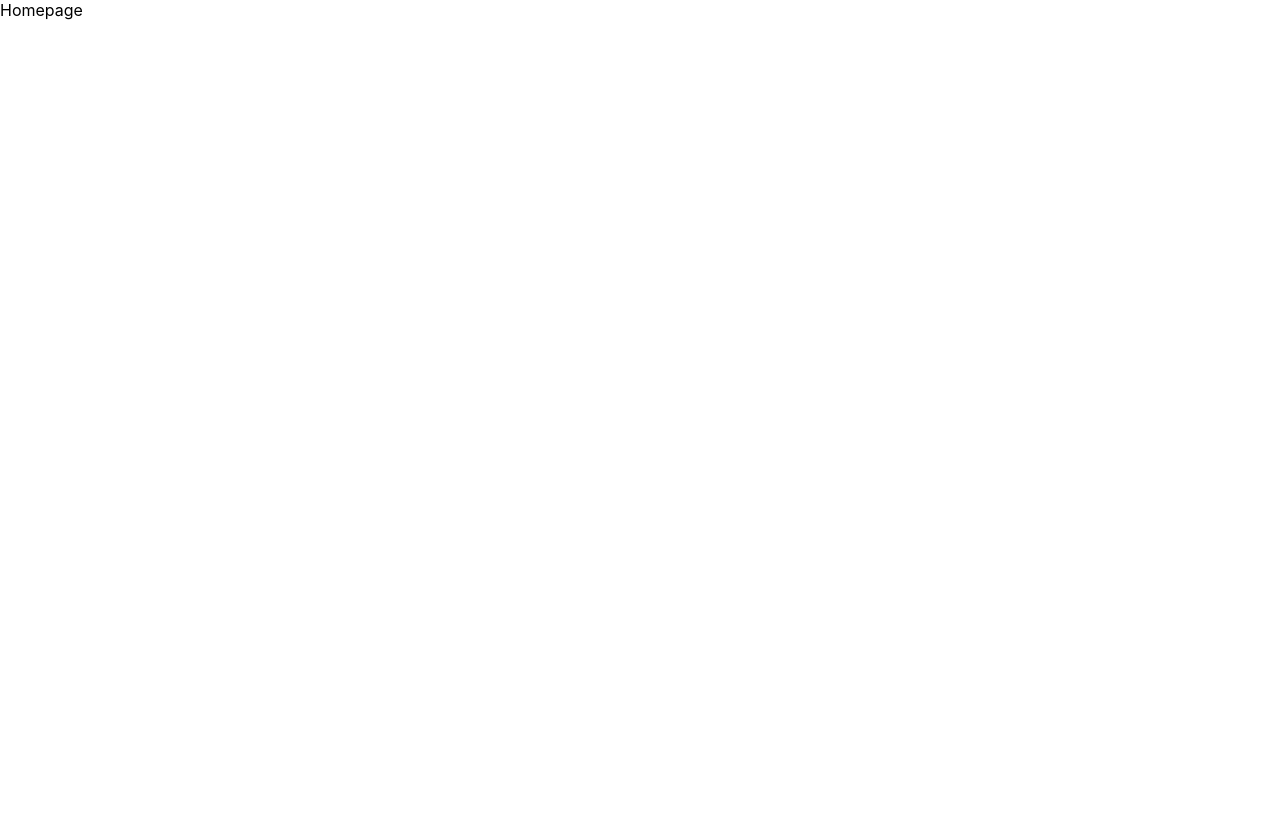
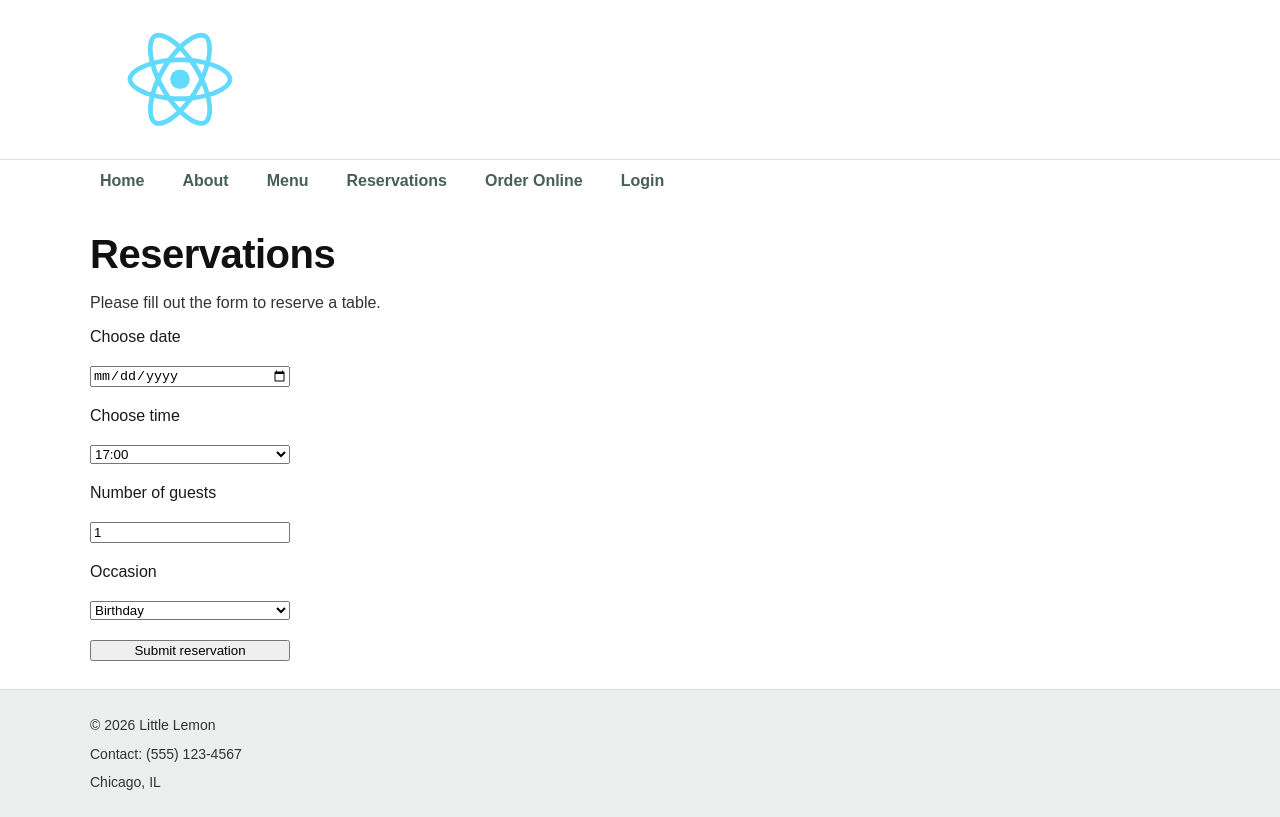
Before and after one commit to Pawmah/little-lemon-booking, a React (Create React App) app: page /booking in a window 1280 px wide. Built offline with nearby package versions, Linux system fonts and the light colour scheme.

Commit message:
Add BookingForm controlled component

```diff
--- a/public/index.html
+++ b/public/index.html
@@ -5,10 +5,21 @@
     <link rel="icon" href="%PUBLIC_URL%/favicon.ico" />
     <meta name="viewport" content="width=device-width, initial-scale=1" />
     <meta name="theme-color" content="#000000" />
+
+    <!-- ✅ SEO meta description -->
     <meta
       name="description"
-      content="Web site created using create-react-app"
+      content="Reserve a table at Little Lemon—your neighborhood Mediterranean restaurant. Book quickly online and explore weekly specials."
     />
+
+    <!-- ✅ Open Graph (OGP) tags for social sharing -->
+    <meta name="og:title" content="Little Lemon | Reserve a Table" />
+    <meta
+      name="og:description"
+      content="Book a table at Little Lemon in seconds. View specials, explore the menu, and reserve your spot online."
+    />
+    <meta name="og:image" content="%PUBLIC_URL%/little-lemon-og.png" />
+
     <link rel="apple-touch-icon" href="%PUBLIC_URL%/logo192.png" />
     <!--
       manifest.json provides metadata used when your web app is installed on a
@@ -19,12 +30,8 @@
       Notice the use of %PUBLIC_URL% in the tags above.
       It will be replaced with the URL of the `public` folder during the build.
       Only files inside the `public` folder can be referenced from the HTML.
-
-      Unlike "/favicon.ico" or "favicon.ico", "%PUBLIC_URL%/favicon.ico" will
-      work correctly both with client-side routing and a non-root public URL.
-      Learn how to configure a non-root public URL by running `npm run build`.
     -->
-    <title>React App</title>
+    <title>Little Lemon</title>
   </head>
   <body>
     <noscript>You need to enable JavaScript to run this app.</noscript>
@@ -36,7 +43,7 @@
       You can add webfonts, meta tags, or analytics to this file.
       The build step will place the bundled scripts into the <body> tag.
 
-      To begin the development, run `npm start` or `yarn start`.
+      To begin development, run `npm start` or `yarn start`.
       To create a production bundle, use `npm run build` or `yarn build`.
     -->
   </body>
--- a/src/App.css
+++ b/src/App.css
@@ -1,38 +1,212 @@
-.App {
-  text-align: center;
+/* =========================
+   Base / Reset
+========================= */
+* {
+  box-sizing: border-box;
 }
 
-.App-logo {
-  height: 40vmin;
-  pointer-events: none;
+body {
+  margin: 0;
+  font-family: Arial, Helvetica, sans-serif;
+  color: #1a1a1a;
+  background-color: #ffffff;
 }
 
-@media (prefers-reduced-motion: no-preference) {
-  .App-logo {
-    animation: App-logo-spin infinite 20s linear;
+/* Optional: make images behave nicely */
+img {
+  display: block;
+  max-width: 100%;
+}
+
+/* =========================
+   Layout (Grid + Container)
+========================= */
+.layout {
+  display: grid;
+  grid-template-rows: auto auto 1fr auto;
+  min-height: 100vh;
+}
+
+.container {
+  width: min(1100px, 90%);
+  margin: 0 auto;
+}
+
+/* =========================
+   Visual Styles (Typography)
+========================= */
+h1,
+h2,
+h3,
+h4,
+h5,
+h6 {
+  margin: 0 0 12px 0;
+  line-height: 1.2;
+  color: #111;
+}
+
+h1 {
+  font-size: 40px;
+  letter-spacing: -0.5px;
+}
+
+h2 {
+  font-size: 28px;
+}
+
+h3 {
+  font-size: 22px;
+}
+
+p {
+  margin: 0 0 12px 0;
+  line-height: 1.6;
+  font-size: 16px;
+  color: #333;
+}
+
+span {
+  font-size: 16px;
+}
+
+/* =========================
+   Header
+========================= */
+.header {
+  padding: 16px 0;
+  border-bottom: 1px solid #e0e0e0;
+  background-color: #ffffff;
+}
+
+.header .container {
+  display: flex;
+  align-items: center;
+  justify-content: space-between;
+}
+
+/* =========================
+   Navigation
+========================= */
+.nav {
+  padding: 12px 0;
+  background-color: #ffffff;
+}
+
+.nav ul {
+  list-style: none;
+  padding: 0;
+  margin: 0;
+
+  display: flex;
+  gap: 18px;
+  flex-wrap: wrap;
+}
+
+.nav li {
+  margin: 0;
+}
+
+.nav a {
+  text-decoration: none;
+  color: #495e57;
+  font-weight: 600;
+  padding: 8px 10px;
+  border-radius: 10px;
+
+  transition: background-color 0.2s ease, color 0.2s ease;
+}
+
+.nav a:hover {
+  background-color: #edefee;
+  color: #495e57;
+}
+
+.nav a:focus {
+  outline: 2px solid #f4ce14;
+  outline-offset: 2px;
+}
+
+/* =========================
+   Main
+========================= */
+.main {
+  padding: 28px 0;
+}
+
+.main .container {
+  background-color: #ffffff;
+  border-radius: 12px;
+}
+
+/* =========================
+   Footer
+========================= */
+.footer {
+  padding: 18px 0;
+  border-top: 1px solid #e0e0e0;
+  background-color: #edefee;
+}
+
+.footer p {
+  margin: 6px 0;
+  font-size: 14px;
+  color: #333;
+}
+
+/* =========================
+   Images (logo + general)
+========================= */
+.header img {
+  width: 180px;
+  height: auto;
+}
+
+/* You can reuse this later for dish images/cards */
+.rounded-image {
+  border-radius: 12px;
+}
+
+/* =========================
+   Responsive adjustments
+========================= */
+@media (max-width: 600px) {
+  h1 {
+    font-size: 30px;
+  }
+
+  .header .container {
+    flex-direction: column;
+    align-items: flex-start;
+    gap: 12px;
+  }
+
+  .nav ul {
+    flex-direction: column;
+    gap: 10px;
+  }
+
+  .nav a {
+    width: 100%;
+    display: inline-block;
   }
 }
 
-.App-header {
-  background-color: #282c34;
-  min-height: 100vh;
-  display: flex;
-  flex-direction: column;
-  align-items: center;
-  justify-content: center;
-  font-size: calc(10px + 2vmin);
-  color: white;
+/* CTA button styling */
+a {
+  color: inherit;
 }
 
-.App-link {
-  color: #61dafb;
+.main a {
+  display: inline-block;
+  background-color: #f4ce14;
+  color: #111;
+  padding: 10px 14px;
+  border-radius: 10px;
+  font-weight: 700;
+  text-decoration: none;
 }
 
-@keyframes App-logo-spin {
-  from {
-    transform: rotate(0deg);
-  }
-  to {
-    transform: rotate(360deg);
-  }
+.main a:hover {
+  opacity: 0.9;
 }
--- a/src/App.js
+++ b/src/App.js
@@ -1,8 +1,21 @@
+import "./App.css";
+import { BrowserRouter } from "react-router-dom";
+
+import Header from "./Header";
+import Nav from "./Nav";
+import Main from "./Main";
+import Footer from "./Footer";
+
 function App() {
   return (
-    <div className="App">
-      Homepage
-    </div>
+    <BrowserRouter>
+      <div className="layout">
+        <Header />
+        <Nav />
+        <Main />
+        <Footer />
+      </div>
+    </BrowserRouter>
   );
 }
 
--- /dev/null
+++ b/src/BookingForm.js
@@ -0,0 +1,72 @@
+import { useState } from "react";
+
+function BookingForm() {
+  const [date, setDate] = useState("");
+  const [time, setTime] = useState("17:00");
+  const [guests, setGuests] = useState(1);
+  const [occasion, setOccasion] = useState("Birthday");
+
+  const [availableTimes] = useState([
+    "17:00",
+    "18:00",
+    "19:00",
+    "20:00",
+    "21:00",
+  ]);
+
+  function handleSubmit(e) {
+    e.preventDefault();
+    console.log("Reservation submitted:", { date, time, guests, occasion });
+  }
+
+  return (
+    <form
+      onSubmit={handleSubmit}
+      style={{ display: "grid", maxWidth: "200px", gap: "20px" }}
+    >
+      <label htmlFor="res-date">Choose date</label>
+      <input
+        type="date"
+        id="res-date"
+        value={date}
+        onChange={(e) => setDate(e.target.value)}
+      />
+
+      <label htmlFor="res-time">Choose time</label>
+      <select
+        id="res-time"
+        value={time}
+        onChange={(e) => setTime(e.target.value)}
+      >
+        {availableTimes.map((t) => (
+          <option key={t}>{t}</option>
+        ))}
+      </select>
+
+      <label htmlFor="guests">Number of guests</label>
+      <input
+        type="number"
+        placeholder="1"
+        min="1"
+        max="10"
+        id="guests"
+        value={guests}
+        onChange={(e) => setGuests(Number(e.target.value))}
+      />
+
+      <label htmlFor="occasion">Occasion</label>
+      <select
+        id="occasion"
+        value={occasion}
+        onChange={(e) => setOccasion(e.target.value)}
+      >
+        <option>Birthday</option>
+        <option>Anniversary</option>
+      </select>
+
+      <input type="submit" value="Submit reservation" />
+    </form>
+  );
+}
+
+export default BookingForm;
--- a/src/BookingPage.js
+++ b/src/BookingPage.js
@@ -0,0 +1,13 @@
+import BookingForm from "./BookingForm";
+
+function BookingPage() {
+  return (
+    <section>
+      <h1>Reservations</h1>
+      <p>Please fill out the form to reserve a table.</p>
+      <BookingForm />
+    </section>
+  );
+}
+
+export default BookingPage;
--- a/src/CallToAction.js
+++ b/src/CallToAction.js
@@ -0,0 +1,18 @@
+import { Link } from "react-router-dom";
+
+function CallToAction() {
+  return (
+    <section>
+      <h1>Little Lemon</h1>
+      <h2>Chicago</h2>
+      <p>
+        We are a family owned Mediterranean restaurant, focused on traditional
+        recipes served with a modern twist.
+      </p>
+
+      <Link to="/booking">Reserve a Table</Link>
+    </section>
+  );
+}
+
+export default CallToAction;
--- a/src/Chicago.js
+++ b/src/Chicago.js
@@ -0,0 +1,13 @@
+function Chicago() {
+  return (
+    <section>
+      <h2>About Little Lemon</h2>
+      <p>
+        Little Lemon is a charming neighborhood bistro that serves simple,
+        delicious Mediterranean food in Chicago.
+      </p>
+    </section>
+  );
+}
+
+export default Chicago;
--- a/src/CustomersSay.js
+++ b/src/CustomersSay.js
@@ -0,0 +1,10 @@
+function CustomersSay() {
+  return (
+    <section>
+      <h2>Testimonials</h2>
+      <p>Customer reviews will go here.</p>
+    </section>
+  );
+}
+
+export default CustomersSay;
--- a/src/Header.js
+++ b/src/Header.js
@@ -0,0 +1,13 @@
+import logo from "./logo.svg";
+
+function Header() {
+  return (
+    <header className="header">
+      <div className="container">
+        <img src={logo} alt="Little Lemon logo" width="200" />
+      </div>
+    </header>
+  );
+}
+
+export default Header;
--- a/src/Main.js
+++ b/src/Main.js
@@ -0,0 +1,19 @@
+import { Routes, Route } from "react-router-dom";
+
+import HomePage from "./HomePage";
+import BookingPage from "./BookingPage";
+
+function Main() {
+  return (
+    <main className="main">
+      <div className="container">
+        <Routes>
+          <Route path="/" element={<HomePage />} />
+          <Route path="/booking" element={<BookingPage />} />
+        </Routes>
+      </div>
+    </main>
+  );
+}
+
+export default Main;
--- a/src/Nav.js
+++ b/src/Nav.js
@@ -0,0 +1,37 @@
+import { Link } from "react-router-dom";
+
+function Nav() {
+  return (
+    <nav className="nav">
+      <div className="container">
+        <ul>
+          <li>
+            <Link to="/">Home</Link>
+          </li>
+
+          <li>
+            <Link to="/about">About</Link>
+          </li>
+
+          <li>
+            <Link to="/menu">Menu</Link>
+          </li>
+
+          <li>
+            <Link to="/booking">Reservations</Link>
+          </li>
+
+          <li>
+            <Link to="/order-online">Order Online</Link>
+          </li>
+
+          <li>
+            <Link to="/login">Login</Link>
+          </li>
+        </ul>
+      </div>
+    </nav>
+  );
+}
+
+export default Nav;
--- a/src/Specials.js
+++ b/src/Specials.js
@@ -0,0 +1,10 @@
+function Specials() {
+  return (
+    <section>
+      <h2>This Week’s Specials</h2>
+      <p>Specials will go here.</p>
+    </section>
+  );
+}
+
+export default Specials;
```
